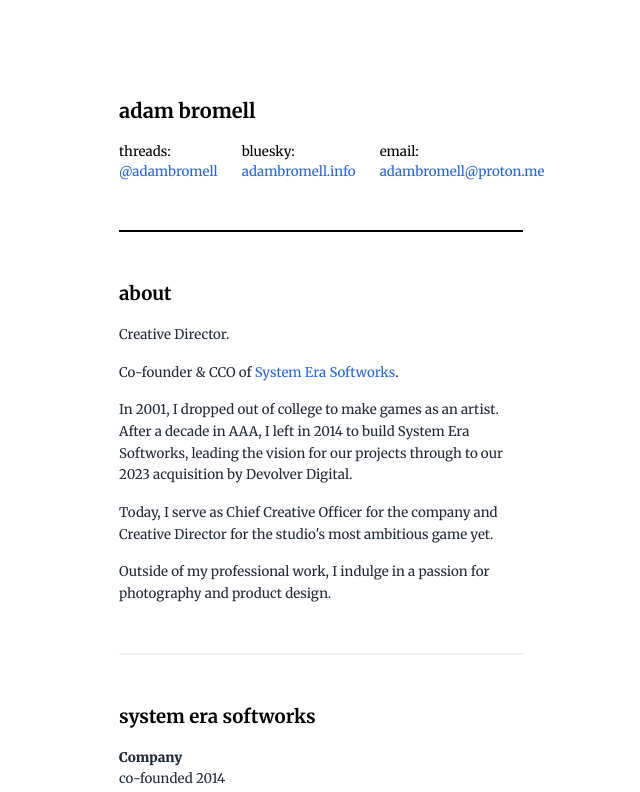
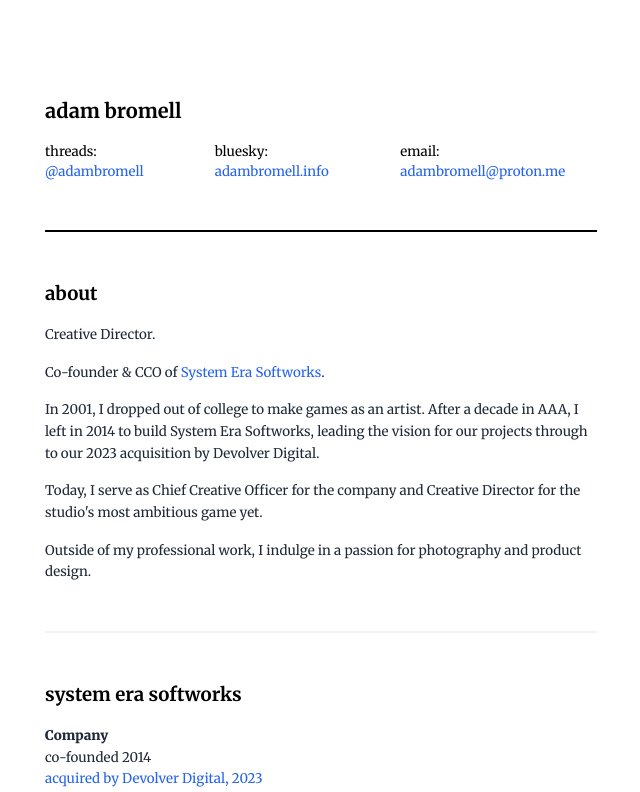
Before and after one commit to XYZCHiiLD/adambromell-site, a Next.js app: page / in a window 1280 px wide. Shown: the top 792 px of the page, without its empty margins (319-959 px from the left). Built offline with nearby package versions, Linux system fonts and the light colour scheme.

Commit message:
Add files via upload

```diff
--- a/src/app/page.js
+++ b/src/app/page.js
@@ -1,7 +1,7 @@
 export default function Home() {
   return (
     <main className="min-h-screen bg-white">
-      <div className="max-w-[452px] mx-auto px-6 py-16 md:py-24">
+      <div className="max-w-[600px] mx-auto px-6 py-16 md:py-24">
 
         {/* Header */}
         <header className="mb-12">
```
